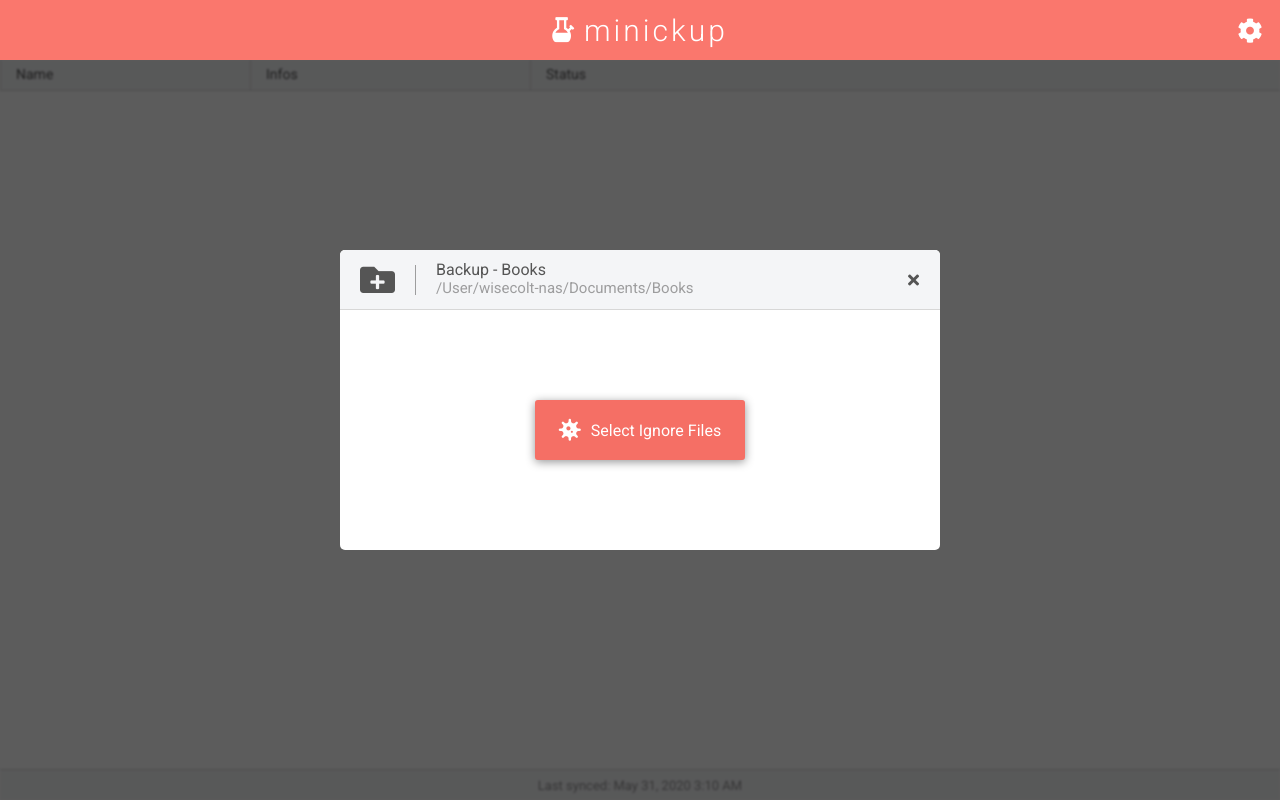
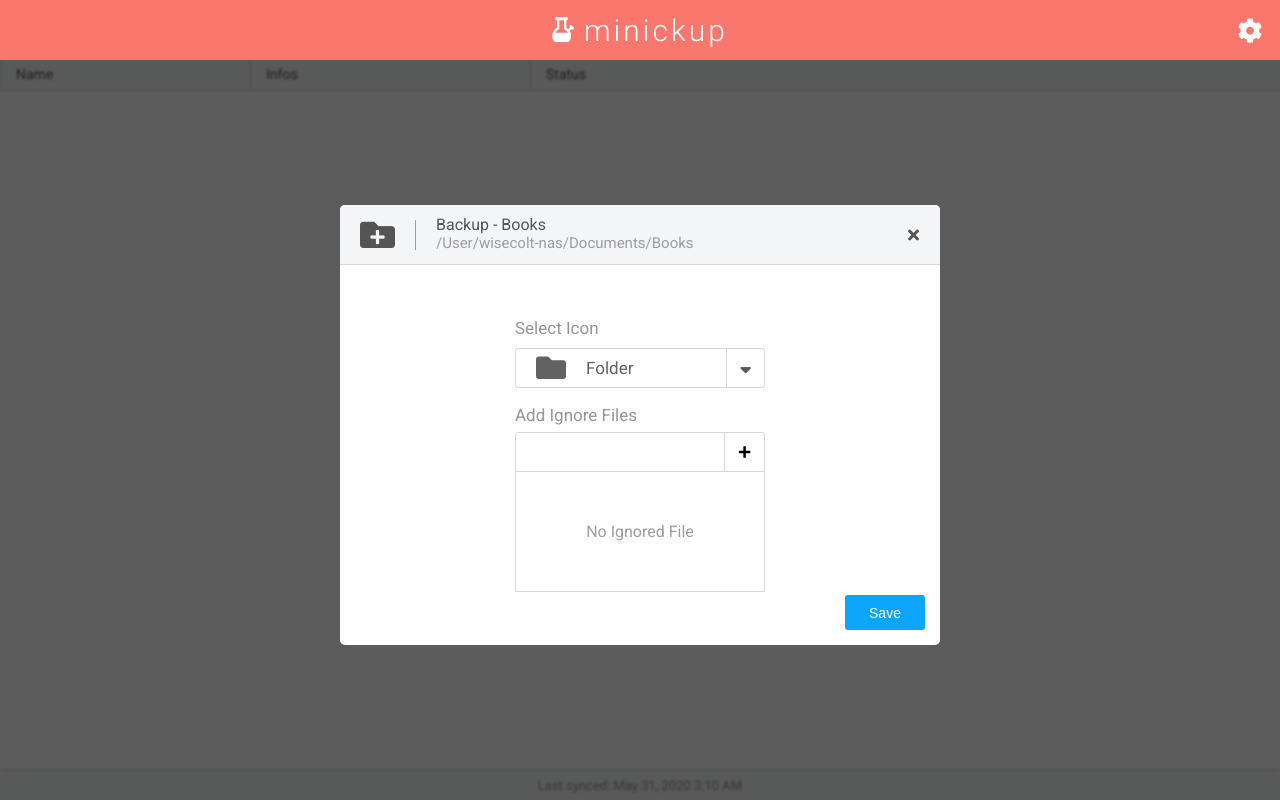
Before and after one commit to sbilketay/minickup-ui, a Vue app: page / in a window 1280 px wide. Built offline with nearby package versions, Linux system fonts and the light colour scheme.

Commit message:
Backup UI update

```diff
--- a/src/components/pages/AddBackupPage.vue
+++ b/src/components/pages/AddBackupPage.vue
@@ -4,7 +4,7 @@
     <Header index="-1" />
     <BottomBar index="-1" />
     <div class="content-container">
-      <div class="backup-settings"></div>
+      <div class="background-shadow"></div>
       <div class="content-card">
         <div class="card-header">
           <i class="icon fas fa-folder-plus"></i>
@@ -24,22 +24,30 @@
           </div>-->
 
           <!-- Select Icons Button -->
-          <!-- <div class="select-icon-container">
+          <div class="select-icon-container">
             <span>Select Icon</span>
             <div class="select-icon">
               <div class="icon-list">
                 <i class="icon fas fa-folder"></i>
               </div>
-              <div class="icon-label">- Folder -</div>
+              <div class="icon-label">Folder</div>
               <div class="arrow">
                 <i class="fas fa-sort-down"></i>
               </div>
             </div>
-          </div>-->
-
-          <!-- Select Ignore Files Button -->
-          <div class="ignore-button">
-            <i class="ignore-icon fas fa-virus"></i> Select Ignore Files
+            <div class="ignore-file-container">
+              <span>Add Ignore Files</span>
+              <div class="input-container">
+                <input type="text" />
+                <button>
+                  <i class="fas fa-plus"></i>
+                </button>
+              </div>
+              <div class="added-area">No Ignored File</div>
+            </div>
+          </div>
+          <div class="bottom-button">
+            <button>Save</button>
           </div>
         </div>
       </div>
@@ -61,13 +69,37 @@
 </script>
 
 <style scoped>
+.bottom-button button {
+  position: absolute;
+  right: 15px;
+  top: 390px;
+  width: 80px;
+  height: 35px;
+  color: #fff;
+  border: none;
+  border-radius: 3px;
+  background-color: #0ca5fb;
+  outline: none;
+  font-size: 14px;
+  transition: 200ms;
+  cursor: pointer;
+}
+
+.bottom-button button:active {
+  transform: scale(0.95);
+}
+
+.bottom-button button:hover {
+  background-color: #0a91df;
+}
+
 .add-backup-container {
   -webkit-user-select: none;
   position: relative;
 }
 
 .content-container {
-  position: absolute;
+  position: relative;
   display: flex;
   align-items: center;
   justify-content: center;
@@ -76,7 +108,7 @@
   height: 100vh;
 }
 
-.backup-settings {
+.background-shadow {
   position: absolute;
   display: flex;
   align-items: center;
@@ -89,6 +121,8 @@
 }
 
 .content-card {
+  position: relative;
+  margin-top: 50px;
   z-index: 1;
   display: flex;
   flex-direction: column;
@@ -96,7 +130,7 @@
   justify-content: flex-start;
   background-color: #fff;
   width: 600px;
-  height: 300px;
+  height: 440px;
   border-radius: 5px;
   box-sizing: border-box;
 }
@@ -180,6 +214,7 @@
 .content-card .select-icon-container span {
   font-size: 17px;
   color: #959596;
+  align-self: flex-start;
 }
 
 .content-card .select-icon {
@@ -189,18 +224,19 @@
   margin: 10px 0px;
   padding: 10px 0px;
   box-sizing: border-box;
-  background-color: #f4f5f7;
+  background-color: #fff;
   border: 1px solid #d7d7d7;
   width: 250px;
-  height: 60px;
+  height: 40px;
   border-radius: 3px;
 }
 
 .content-card .select-icon .icon-list {
   display: flex;
   flex-direction: column;
-  font-size: 40px;
-  padding: 10px 15px;
+  font-size: 30px;
+  padding: 10px 20px;
+  color: #626262;
 }
 
 .content-card .select-icon .icon-label {
@@ -208,18 +244,24 @@
   align-items: center;
   justify-content: flex-start;
   box-sizing: border-box;
-  font-size: 20px;
-  width: 50%;
+  font-size: 17px;
+  width: 60%;
+  color: #626262;
+}
+
+.content-card .select-icon .arrow i {
+  top: 20%;
+  left: 35%;
+  padding-top: 0px;
+  position: absolute;
 }
 
 .content-card .select-icon .arrow {
-  display: flex;
-  justify-content: center;
-  align-items: center;
-  font-size: 20px;
+  font-size: 19px;
+  position: relative;
   border-left: 1px solid #d7d7d7;
-  width: 60px;
-  height: 60px;
+  width: 40px;
+  height: 40px;
   cursor: pointer;
 }
 
@@ -234,8 +276,8 @@
   justify-content: center;
   width: 210px;
   height: 60px;
-  background-color: #0ca5fb;
-  color: #fff;
+  background-color: #f2f3f6;
+  color: #555555;
   cursor: pointer;
   box-shadow: 0px 2px 10px #959596;
   border-radius: 3px;
@@ -251,26 +293,71 @@
   font-size: 22px;
 }
 
-.content-card .target-button-container .ignore-button {
+.ignore-file-container {
+  display: flex;
+  flex-direction: column;
+  justify-content: center;
+  align-items: center;
+}
+
+.ignore-file-container span {
+  font-size: 17px;
+  color: #959596;
+  align-self: flex-start;
+  padding: 7px 0px;
+}
+
+.ignore-file-container .input-container {
+  display: flex;
+  align-items: center;
+  justify-items: center;
+}
+
+.ignore-file-container .input-container input {
+  outline: none;
+  font-size: 17px;
+  width: 210px;
+  height: 40px;
+  padding: 10px;
+  box-sizing: border-box;
+  border: 1px solid #d7d7d7;
+  border-top-left-radius: 3px;
+}
+
+.ignore-file-container .input-container button {
+  outline: none;
+  width: 40px;
+  height: 40px;
+  border: 1px solid #d7d7d7;
+  background-color: #fff;
+  border-top-right-radius: 3px;
+  border-left: none;
+  cursor: pointer;
+  transition: 100ms;
+}
+
+.ignore-file-container .input-container button:hover {
+  background-color: #0ca5fb;
+  color: #fff;
+}
+
+.ignore-file-container .input-container button:active {
+  background-color: #6cc0f0;
+}
+
+.ignore-file-container .added-area {
+  overflow-y: auto;
+  overflow-x: hidden;
+  width: 250px;
+  height: 120px;
+  padding: 10px;
+  box-sizing: border-box;
+  border: 1px solid #d7d7d7;
+  border-top: none;
+  background-color: #fff;
+  color: #9d9d9e;
   display: flex;
   align-items: center;
   justify-content: center;
-  width: 210px;
-  height: 60px;
-  background-color: #F56F65;
-  color: #fff;
-  cursor: pointer;
-  box-shadow: 0px 2px 10px #959596;
-  border-radius: 3px;
-}
-
-.content-card .target-button-container .ignore-button:active {
-  cursor: pointer;
-  transform: scale(0.98);
-}
-
-.content-card .target-button-container .ignore-button .ignore-icon {
-  padding-right: 10px;
-  font-size: 22px;
 }
 </style>
```
